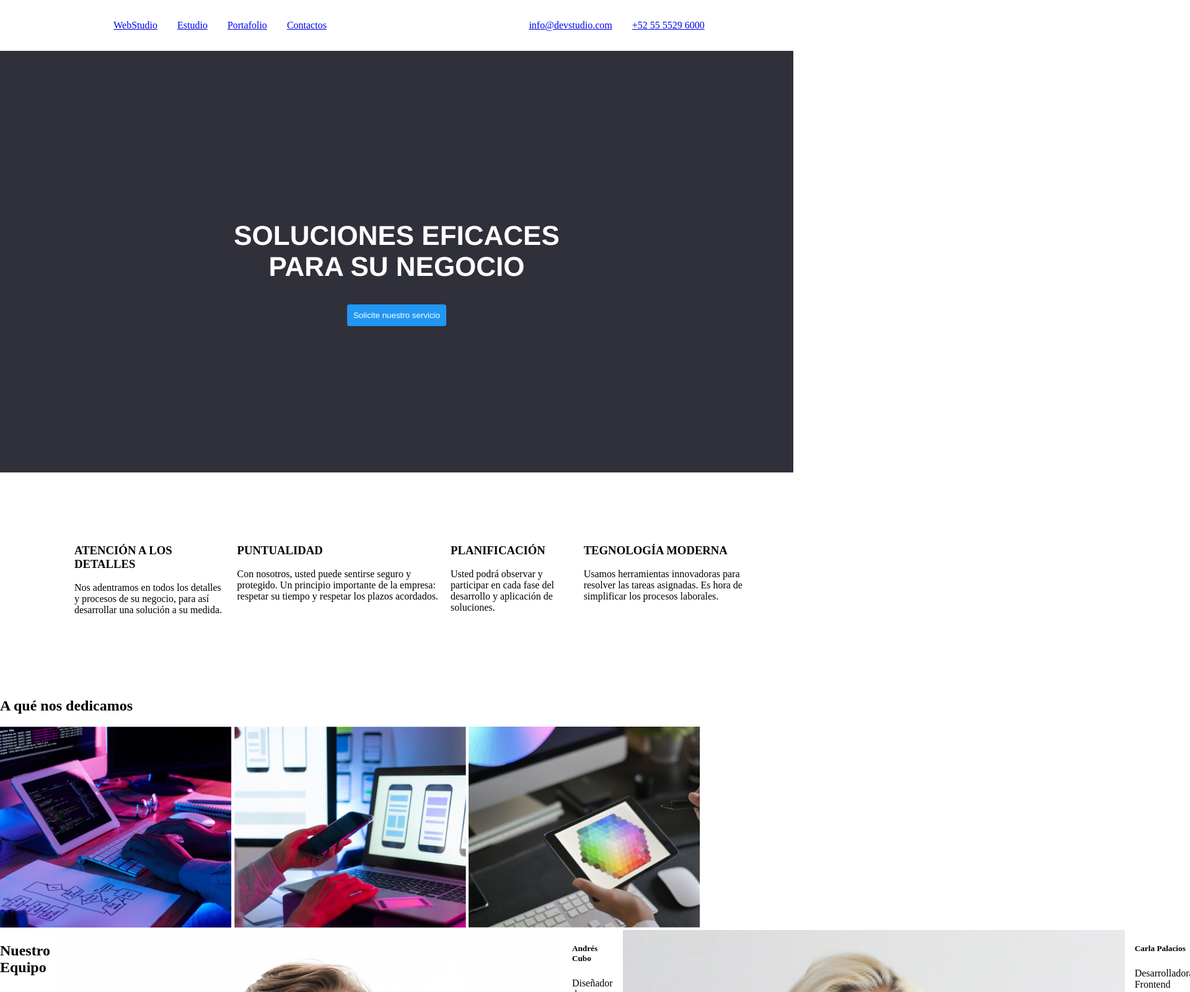
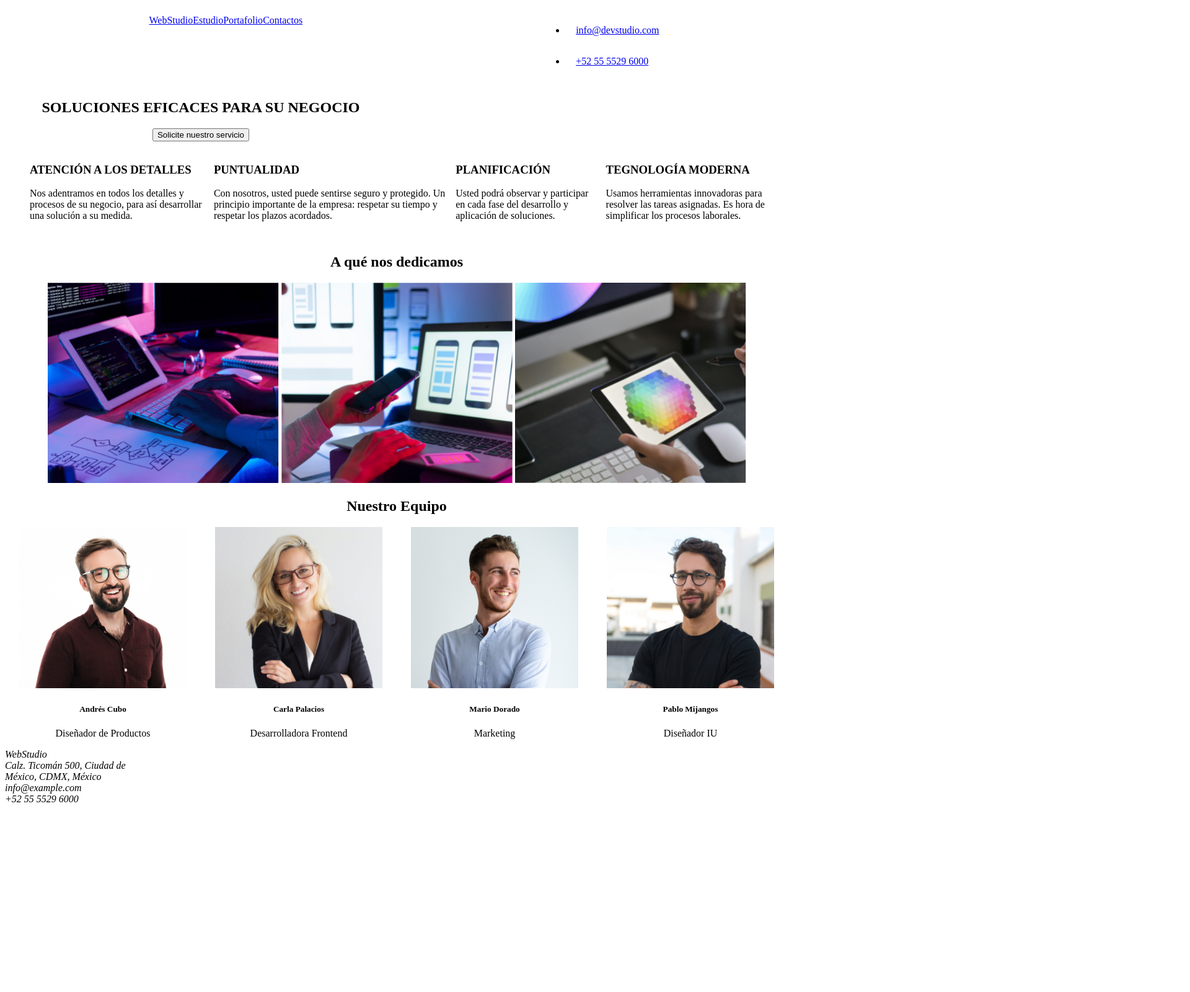
Before and after one commit to adrianaj1992/goit-markup-hw-01, a plain HTML site: page index.html in a window 1280 px wide. Shown: the top 1600 px of the page at 62% size, 1920 px wide, since content can reach past the window. After the commit the page ends 1306 px from the top, so only its background shows below. Drawn offline with Linux system fonts and the light colour scheme.

Commit message:
creacion final

```diff
--- a/index.html
+++ b/index.html
@@ -6,33 +6,33 @@
   <meta name="viewport" content="width=device-width, initial-scale=1.0">
   <title>la tareas de la casa</title>
 </head>
-<body style="max-width: 2200px; width: 100%; margin: 0 auto;">
+<body>
   <header style="display: flex; justify-content: space-around;">
       <nav>
         <ul style="display: flex; list-style: none;">
-          <li style="padding: 1rem; color:#2196F3;"><a href="/">WebStudio</a></li>
-          <li style="padding: 1rem;"><a href="#study">Estudio</a></li>
-          <li style="padding: 1rem;"><a href="#portfolio">Portafolio</a></li>
-          <li style="padding: 1rem;"> <a href="#contact">Сontactos</a></li>
+          <li><a href="/">WebStudio</a></li>
+          <li><a href="#study">Estudio</a></li>
+          <li><a href="#portfolio">Portafolio</a></li>
+          <li> <a href="#contact">Сontactos</a></li>
         </ul>
       </nav>
-      <ul style="display: flex; list-style: none;">
+      <ul>
         <li style="padding: 1rem;"> <a href="#">info@devstudio.com</a></li>
         <li style="padding: 1rem;"><a href="#">+52 55 5529 6000</a></li>
       </ul>
   </header>
   <main>
-  <section style="min-height: 85vh; display: flex; align-items: center; justify-content: center; background-color: #2F303A;">
+  <section>
     <div style="max-width: 50%; text-align: center;">
       <div>
-        <h1 style="font-weight: 900; font-family: Helvetica; font-size: 44px; color: #ffffff">SOLUCIONES EFICACES PARA SU NEGOCIO</h1>
+        <h1>SOLUCIONES EFICACES PARA SU NEGOCIO</h1>
       </div>
       <div>
-        <button type="button" style="background: #2196F3; border-radius: 4px; border: none; padding: 10px; color: white;">Solicite nuestro servicio</button>
+        <button>Solicite nuestro servicio</buttone=>
       </div>
     </div>
   </section>
-  <section style="padding: 5rem">
+  <section>
     <ul style="display: flex; list-style: none; gap: 1rem">
       <li>
         <h3>ATENCIÓN A LOS DETALLES</h3>
@@ -53,55 +53,63 @@
     </ul>
   </section>
 </main>
-<section >
+<section style="display: flex; align-items: center; justify-content: center;">
+  <div style="text-align: center;">
     <h2>A qué nos dedicamos</h2>
-<img src="images/imagen.jpg" alt=width: 373.16px;>
-<img src="images/imagen (1).jpg" alt=width: 373.16px;>
-<img src="images/imagen (2).jpg" alt=width: 373.16px;>
+    <img src="images/imagen.jpg" alt=width: width="373px" height="323">
+    <img src="images/imagen (1).jpg" alt=width: width="373px" height="323">
+    <img src="images/imagen (2).jpg" alt=width: width="373px" height="323">
+  </div>
 </section>
-<section  style="display: flex; list-style: none; gap: 1rem" >
+<section style="text-align: center;" >
+    <h2> Nuestro Equipo</h2>
+    <div style="display: flex; align-items: center; justify-content: space-around; ">
       <div>
-    <h2> Nuestro Equipo</h2>
-  </div>
         <div>
-    <img src="images/imagen (7).jpg" alt=width: 270px;
-    height: 260px;>
+          <img src="images/imagen (7).jpg" alt="Diseñador de Productos"  height="260px" width="270px">
         </div>
         <div>
           <h5>Andrés Cubo</h5>
           <p>Diseñador de Productos</p>
         </div>
-
+      </div>
       <div>
-    <img src="images/imagen (3).jpg" alt=width: 270px;
-    height: 260px;>
+        <div>
+          <img src="images/imagen (3).jpg" alt="Desarrolladora Frontend" height="260px" width="270px">
         </div>
         <div>
           <h5>Carla Palacios</h5>
           <p>Desarrolladora Frontend</p>
         </div>
+      </div>
       <div>
-    <img src="images/imagen (9).jpg" alt=width: 270px;
-    height: 260px;>
+        <div>
+          <img src="images/imagen (9).jpg" alt="Marketing" height="260px" width="270px">
         </div>
         <div >
           <h5>Mario Dorado</h5>
           <p>Marketing</p>
         </div>
+      </div>
       <div>
-    <img src="images/imagen (5).jpg" alt=width: 270px;
-    height: 260px;>
+        <div>
+          <img src="images/imagen (5).jpg" alt="Diseñador IU" height="260px" width="270px">
         </div>
         <div>
           <h5>Pablo Mijangos</h5>
           <p>Diseñador IU </p>
         </div>
-
+    </div>
+  </div>
   </section>
-
-
-  </section>
-  <section>
-  </section>
+  <footer>
+    <address>
+      <span >WebStudio</span><br>
+      Calz. Ticomán 500, Ciudad de<br>
+      México, CDMX, México<br>
+      <span">info@example.com</span><br>
+      <span">+52 55 5529 6000</span><br>
+    </address>
+  </footer>
 </body>
 </html>
```
Lines whose indentation alone changed are shown as unchanged.
